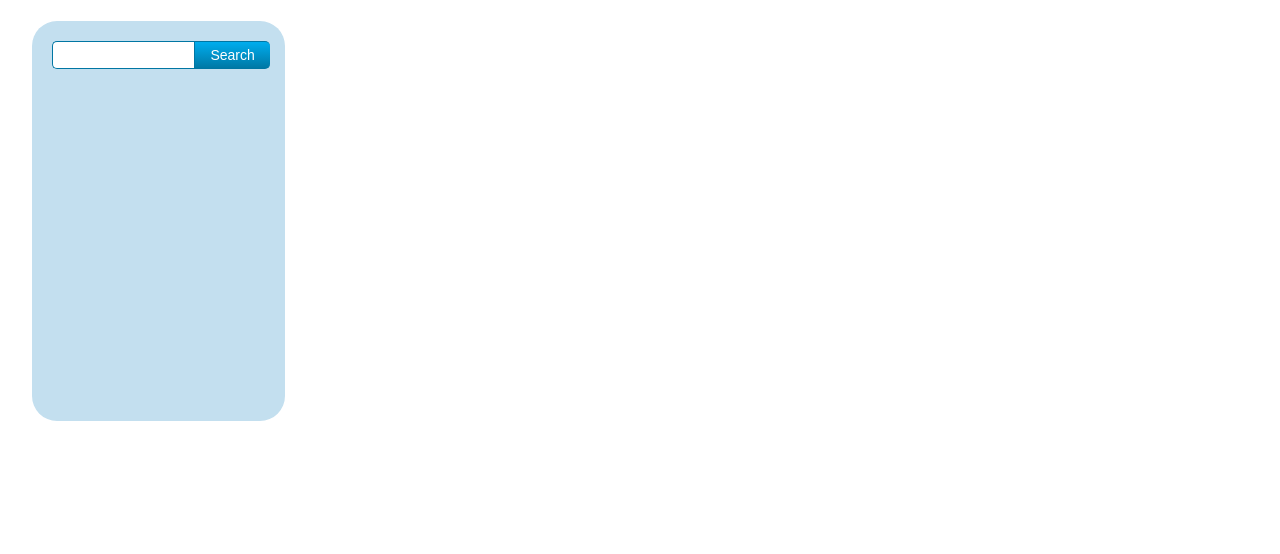
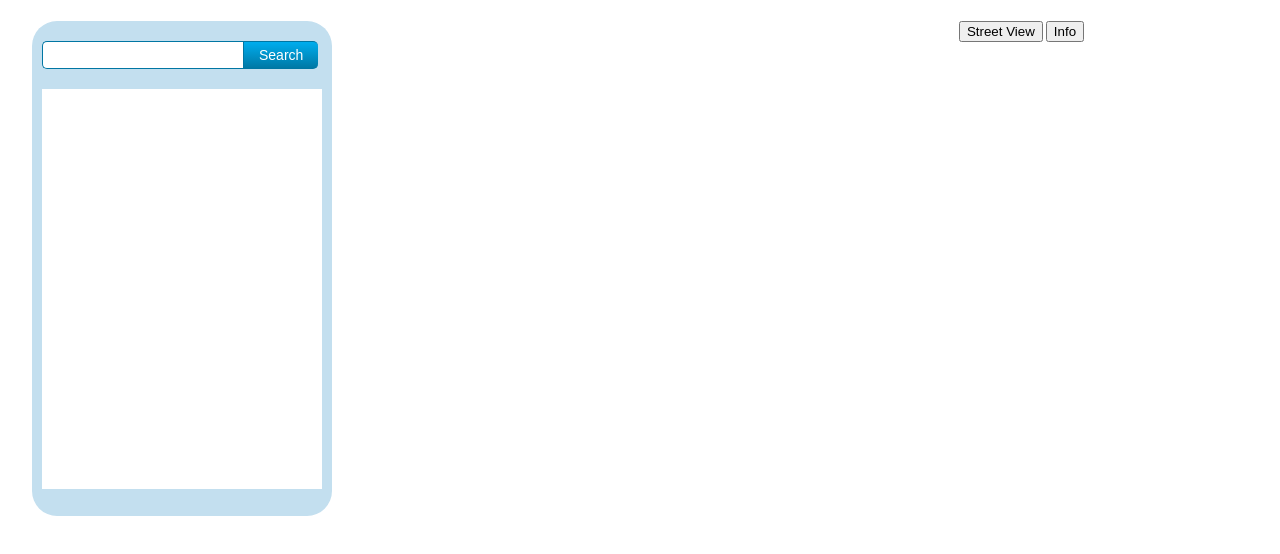
Before and after one commit to rwgood18/neighborhood-map, a plain HTML site: page index.html in a window 1280 px wide. Shown: the part 66-620 px from the top of the page. Drawn offline with Linux system fonts and the light colour scheme; some packages are replaced by stand-ins of ours; a web font is replaced by a local one.

Commit message:
Get gh-pages branch up to date with master

```diff
--- a/css/style.css
+++ b/css/style.css
@@ -23,40 +23,63 @@ h1 {
     z-index: 0;
 }
 
-.pano {
-	width: 35%;
-	height: 50vw;
-	float: right;
-	z-index: 20;
+.place-list-div {
+	height: 400px;
+	width: 280px;
+	margin: 10px 10px 0px 10px;
+	line-height: 2;
+	overflow-y: scroll;
+	background: white;
 }
+
+.place-list {
+	padding-left: 5px;
+	list-style-type: none;
+}
+
+.place {
+	font-size: 14px;
+	line-height: 1.8;
+	padding: 5px 0px 5px 0px;
+}
+
+.place:hover {
+	background: #DCDCDC;
+	cursor: pointer;
+	color: #191970;
+}
+
 .sidebar {
 	float: left;
-	width: 20%;
-	height: 50vh;
-	min-width: 150px;
+	width: 300px;
+	height: 495px;
+	min-width: 300px;
 	margin-left: 2em;
 }
+
 #tfheader{
 	background-color:#c3dfef;
 	border-radius: 25px;
 	float:right;
 	height: 100%;
 }
+
 #tfnewsearch{
-	padding:20px;
+	padding:20px 10px 10px 10px;
 	width:100%;
 }
+
 .tftextinput{
-	width: 50%;
-	margin: 0;
-	padding: 5px 0px 5px 15px;
+	width: 200px;
+	margin: 0px;
+	padding: 5px 0px 5px 0px;
 	font-size:14px;
 	border:1px solid #0076a3; border-right:0px;
 	border-top-left-radius: 5px 5px;
 	border-bottom-left-radius: 5px 5px;
 }
 .tfbutton {
-	margin: 0;
+	margin: 0px;
 	padding: 5px 15px;
 	font-size:14px;
 	outline: none;
@@ -84,3 +107,35 @@ h1 {
 .tfclear{
 	clear:both;
 }
+
+.container {
+	display: block;
+	float: right;
+	width: 501px;
+	height: 650px;
+	text-align: center;
+}
+#info {
+	position: relative;
+	width: 500px;
+	height: 600px;
+	float: right;
+	z-index: 20;
+	background: #0095cd;
+	border-radius: 25px;
+	display: none;
+}
+
+.pano {
+	width: 500px;
+	height: 600px;
+	z-index: 20;
+	border-radius: 25px;
+
+
+}
+
+.view {
+	position: relative;
+	z-index: 20;
+}
--- a/index.html
+++ b/index.html
@@ -20,13 +20,22 @@
 
 			<div id="tfheader">
 				<form id="tfnewsearch" method="get" action="">
-	        	<input type="text" class="tftextinput" name="q" size="21" maxlength="120"><input type="submit" value="Search" class="tfbutton">
+	        	  <input type="text" class="tftextinput" name="q" size="21" maxlength="120"><input type="submit" value="Search" class="tfbutton">
 				</form>
+                <div class="place-list-div">
+                    <ul class="place-list" data-bind="foreach: places">
+                        <li class="place" data-bind="text: name"></li>
+                    </ul>
+                </div>
 			<div class="tfclear"></div>
-			<div id="panorama"></div>
     	</div>
     </div>
-    <div id="pano" class="pano"></div>
+    <div class="container">
+        <button class="view" onclick="viewChanger()">Street View</button>
+        <button class="view" onclick="infoChanger()">Info</button>
+        <div id="pano" class="pano"></div>
+        <div id="info">Where the fuck is my diiiiiiiiiiiiiiiiiiiiiiiiiiiiiiii</div>
+    </div>
     <script type='text/javascript' src="js/main.js"></script>
 </body>
 </html>
--- a/js/main.js
+++ b/js/main.js
@@ -66,6 +66,20 @@ var data = {
     Lng: -94.582127,
     apiInfo: ''
     },
+    {
+    name: 'Kansas City Public Library',
+    Lat: 39.116743,
+    Lng: -94.583466,
+    apiInfo: ''
+    },
+    {
+    name: 'Nelson-Atkins Museum of Art',
+    Lat: 39.045161,
+    Lng: -94.580914,
+    apiInfo: ''
+    },
+
+
   ]
 };
 
@@ -84,11 +98,11 @@ function ViewModel () {
     self.places.push( new Place(info));
   })
 
-  function initialize() {
+  initialize = function () {
     var kc = new google.maps.LatLng(39.097279,-94.585722);
     var mapOptions = {
       center: kc,
-      zoom: 16
+      zoom: 15
     };
     var map = new google.maps.Map(
       document.getElementById('map-canvas'), mapOptions);
@@ -112,6 +126,16 @@ function ViewModel () {
     map.setStreetView(panorama);
   }
 
+  viewChanger = function () {
+    document.getElementById('pano').style.display = "block";
+    document.getElementById('info').style.display = "none";
+  }
+
+  infoChanger = function () {
+    document.getElementById('info').style.display = "block";
+    document.getElementById('pano').style.display = "none";
+  }
+
   google.maps.event.addDomListener(window, 'load', initialize);
 }
 ko.applyBindings(new ViewModel());
```
